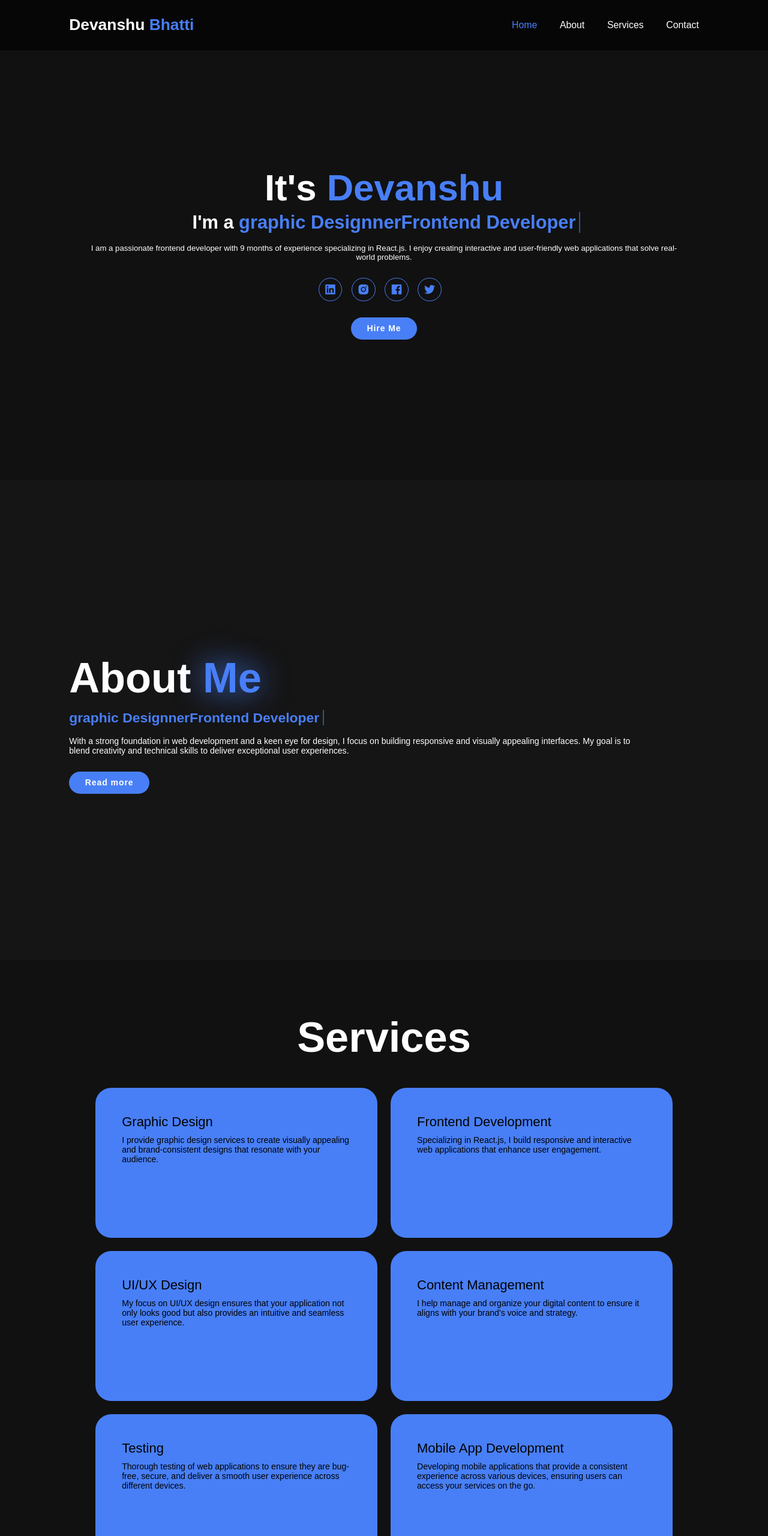
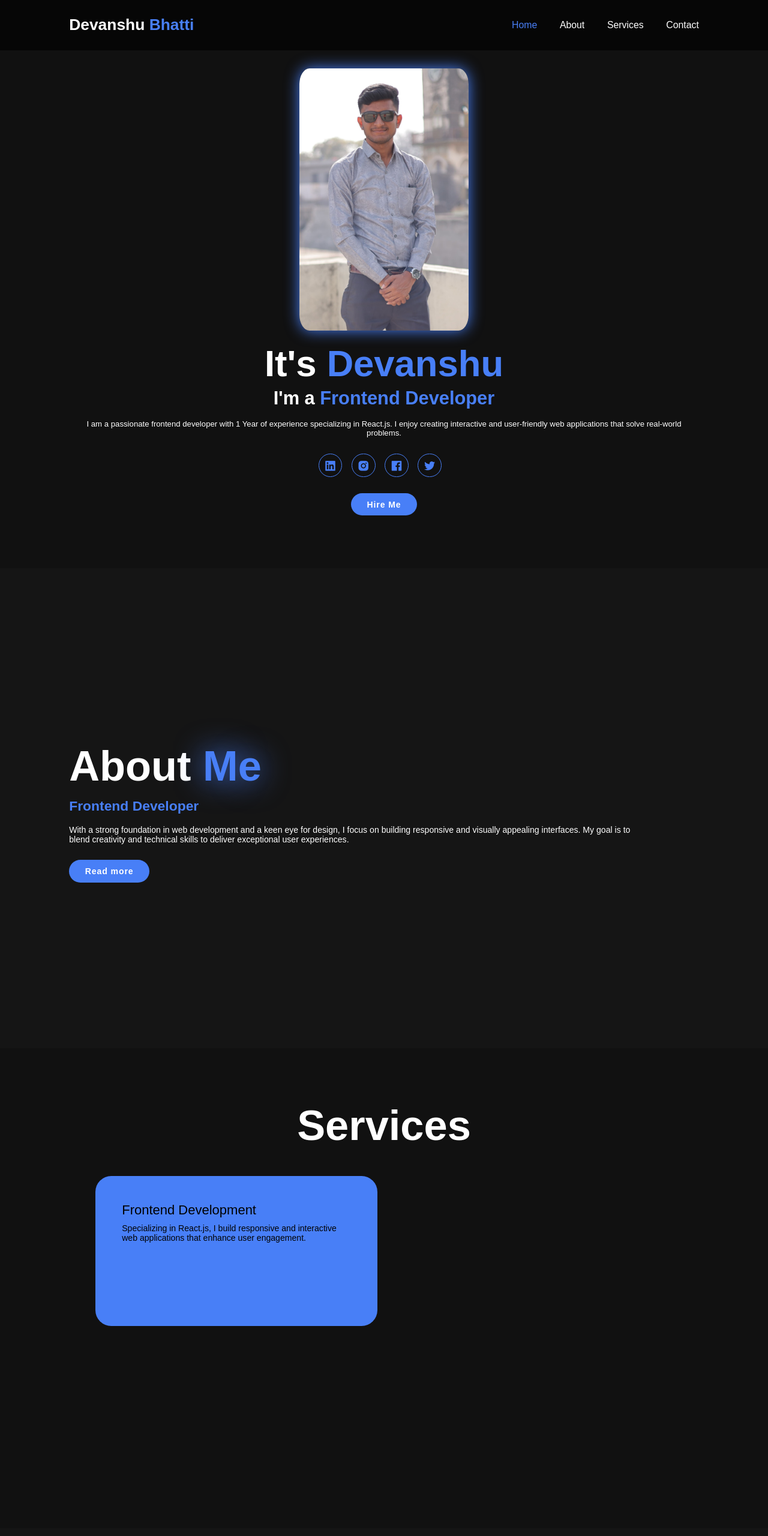
Before and after one commit to DevanshuB007/New-Portfolio-main, a plain HTML site: page index.html in a window 1280 px wide. Shown: the top 2560 px of the page at 60% size. Drawn offline with nearby package versions, Linux system fonts and the light colour scheme.

Commit message:
update image and update code

```diff
--- a/index.html
+++ b/index.html
@@ -25,7 +25,7 @@
 
     <section class="home" id="home">
         <div class="home-img">
-            <!-- <img src="image.jpeg" alt=""> -->
+            <img src="image.jpg" alt="">
         </div>
 
         <div class="home-content">
@@ -33,7 +33,7 @@
             <h3 class="text-animation">
                 I'm a <span>Frontend Developer</span>
             </h3>
-            <p>I am a passionate frontend developer with 9 months of experience specializing in React.js. I enjoy creating interactive and user-friendly web applications that solve real-world problems.</p>
+            <p>I am a passionate frontend developer with 1 Year of experience specializing in React.js. I enjoy creating interactive and user-friendly web applications that solve real-world problems.</p>
             <div class="social-icons">
                 <a href="https://www.linkedin.com/in/devanshu-b-3b423a218/"><i class='bx bxl-linkedin-square'></i></a>
                 <a href="https://www.instagram.com/itz.devanshu_bhatti_07/"><i class='bx bxl-instagram-alt'></i></a>
@@ -48,13 +48,13 @@
         <div class="about-content">
             <h2 class="heading">About <span>Me</span></h2>
             <h3 class="text-animation">
-                <span>Frontend Developer</span>
+                <span> Frontend Developer</span>
             </h3>
             <p>With a strong foundation in web development and a keen eye for design, I focus on building responsive and visually appealing interfaces. My goal is to blend creativity and technical skills to deliver exceptional user experiences.</p>
             <a href="" class="btn">Read more</a>
         </div>
         <div class="about-img">
-            <!-- <img src="./image.jpeg" alt=""> -->
+            <img src="" alt="">
         </div>
     </section>
 
@@ -63,12 +63,12 @@
 
         <div class="services-container">
 
-            <div class="services-box">
+            <!-- <div class="services-box">
                 <div class="services-info">
                     <h4>Graphic Design</h4>
                     <p>I provide graphic design services to create visually appealing and brand-consistent designs that resonate with your audience.</p>
                 </div>
-            </div>
+            </div> -->
 
             <div class="services-box">
                 <div class="services-info">
@@ -77,33 +77,33 @@
                 </div>
             </div>
 
-            <div class="services-box">
+            <!-- <div class="services-box">
                 <div class="services-info">
                     <h4>UI/UX Design</h4>
                     <p>My focus on UI/UX design ensures that your application not only looks good but also provides an intuitive and seamless user experience.</p>
                 </div>
-            </div>
+            </div> -->
 
-            <div class="services-box">
+            <!-- <div class="services-box">
                 <div class="services-info">
                     <h4>Content Management</h4>
                     <p>I help manage and organize your digital content to ensure it aligns with your brand's voice and strategy.</p>
                 </div>
-            </div>
+            </div> -->
 
-            <div class="services-box">
+            <!-- <div class="services-box">
                 <div class="services-info">
                     <h4>Testing</h4>
                     <p>Thorough testing of web applications to ensure they are bug-free, secure, and deliver a smooth user experience across different devices.</p>
                 </div>
-            </div>
+            </div> -->
 
-            <div class="services-box">
+            <!-- <div class="services-box">
                 <div class="services-info">
                     <h4>Mobile App Development</h4>
                     <p>Developing mobile applications that provide a consistent experience across various devices, ensuring users can access your services on the go.</p>
                 </div>
-            </div>
+            </div> -->
 
         </div>
     </section>
--- a/style.css
+++ b/style.css
@@ -125,7 +125,7 @@ span {
     position: relative;
     top: 3rem;
     width: 22vw;
-    border-radius: 50%;
+    border-radius: 6%;
     box-shadow: 0 0 25px var(--main-color);
     cursor: pointer;
     transition: 0.4s ease-in-out;
@@ -183,7 +183,7 @@ span {
     transform: scale(1.05);
     box-shadow: 0 0 25px var(--main-color);
 }
-
+/*
 .text-animation {
     font-size: 34px;
     font-weight: 600;
@@ -273,7 +273,7 @@ span {
         width: calc(100% + 8px);
 
     }
-}
+} */
 
 .about {
     display: flex;
@@ -327,7 +327,7 @@ span {
     color: white;
     margin: 2rem 0 3rem;
 }
-
+/*
 .about-content .text-animation span::before {
     content: 'Web Developer';
     color: var(--main-color);
@@ -343,7 +343,7 @@ span {
     border-left: 3px solid var(--second-bg-color);
     right: -8px;
     animation: cursor 0.6s infinite, typing 20s steps(14) infinite;
-}
+} */
 
 ::-webkit-scrollbar {
     width: 15px;
@@ -381,7 +381,7 @@ span {
     height: 250px;
     border-radius: 3rem;
     cursor: pointer;
-    transition: 0.3s ease-in-out;
+    transition: 0.3s ease-  in-out;
 }
 
 .services-box:hover {
```
Also changed, not shown: image.jpg (added).
